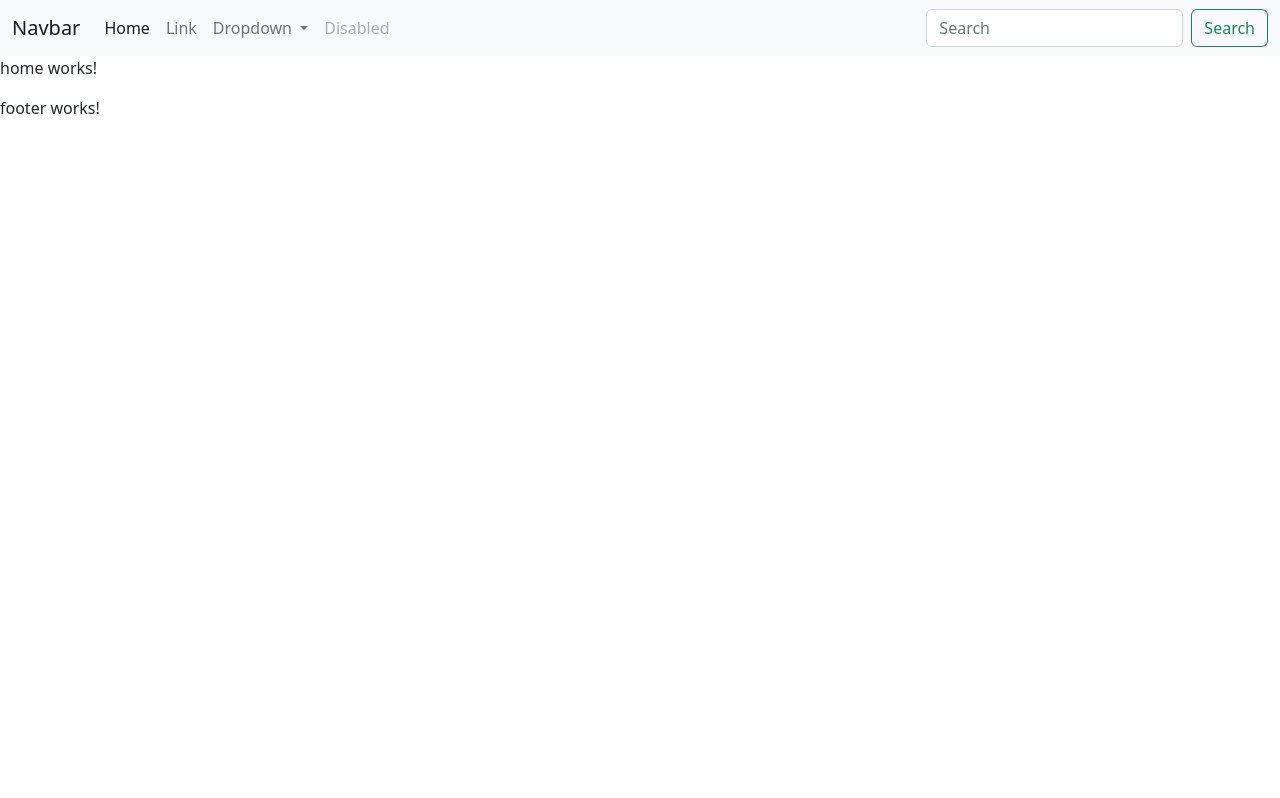
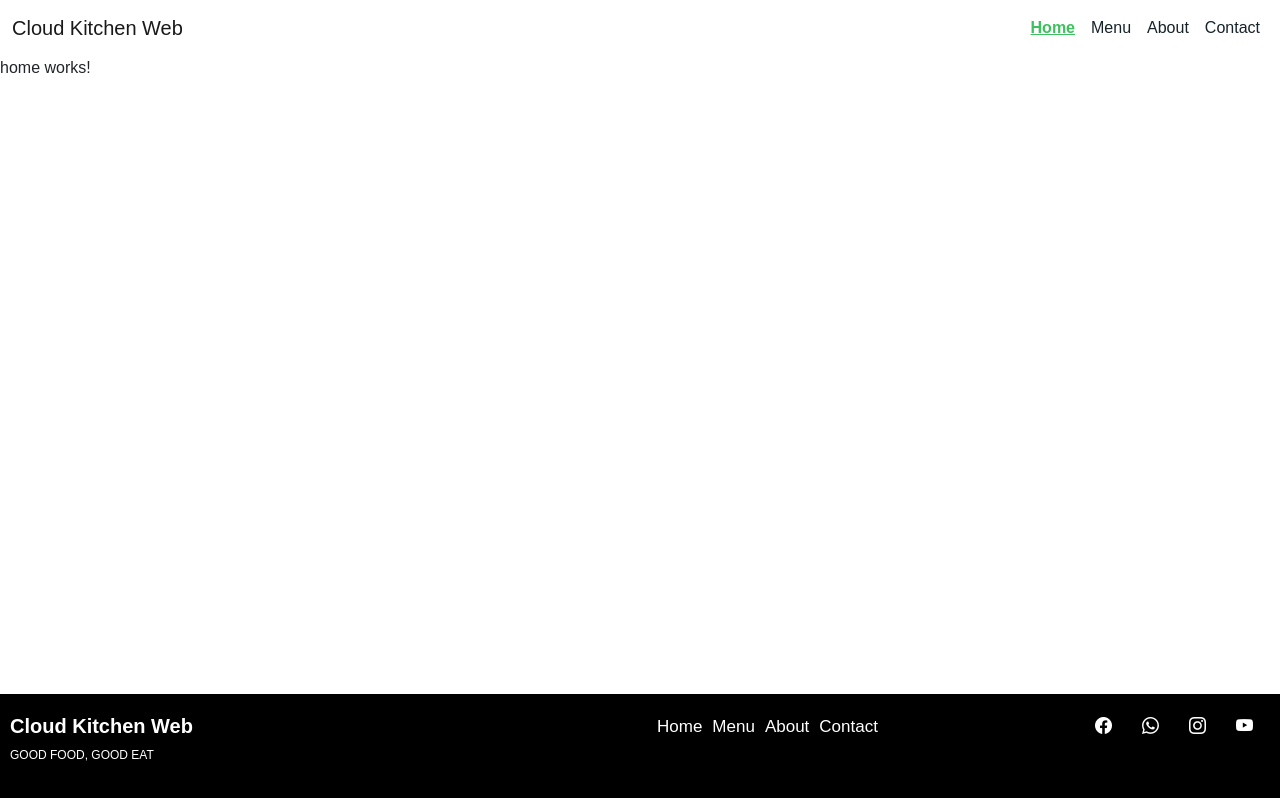
Before and after one commit to YeeShengTan1127/cloudkitchenweb, an Angular app: page / in a window 1280 px wide. Built offline with nearby package versions, Linux system fonts and the light colour scheme.

Commit message:
navbar & footer

```diff
--- a/src/app/sharepage/footer/footer.component.css
+++ b/src/app/sharepage/footer/footer.component.css
@@ -0,0 +1,29 @@
+.footer {
+  overflow: hidden;
+  position: sticky;
+  top: 100%;
+  background-color: #000;
+  padding: 20px 10px;
+}
+
+h1 {
+  color: #fff;
+  font-size: 20px;
+  font-weight: bold;
+}
+p {
+  color: #fff;
+  font-size: 12px;
+}
+a {
+  color: #fff;
+  text-decoration: none;
+  padding: 0px 5px;
+  font-size: 17px;
+}
+a:hover {
+  color: var(--primary-color);
+}
+i {
+  padding: 0px 10px;
+}
--- a/src/app/sharepage/footer/footer.component.html
+++ b/src/app/sharepage/footer/footer.component.html
@@ -1 +1,23 @@
-<p>footer works!</p>
+<div class="container-fluid footer">
+  <div class="row">
+    <!-- name -->
+    <div class="col-lg-6">
+      <h1>Cloud Kitchen Web</h1>
+      <p>GOOD FOOD, GOOD EAT</p>
+    </div>
+    <!-- nav -->
+    <div class="col-lg-4">
+      <a routerLink="">Home</a>
+      <a routerLink="menu">Menu</a>
+      <a routerLink="about">About</a>
+      <a routerLink="contact">Contact</a>
+    </div>
+    <!-- socialmedia -->
+    <div class="col-lg-2">
+      <a href="#" target="_blank"><i class="bi bi-facebook"></i></a>
+      <a href="#" target="_blank"><i class="bi bi-whatsapp"></i></a>
+      <a href="#" target="_blank"><i class="bi bi-instagram"></i></a>
+      <a href="#" target="_blank"><i class="bi bi-youtube"></i></a>
+    </div>
+  </div>
+</div>
--- a/src/app/sharepage/navbar/navbar.component.css
+++ b/src/app/sharepage/navbar/navbar.component.css
@@ -0,0 +1,9 @@
+.navbar-light .navbar-nav .nav-link {
+  color: var(--secondary-color);
+}
+
+.navbar-light .navbar-nav .nav-link.active-link {
+  color: var(--primary-color);
+  font-weight: bold;
+  text-decoration: underline;
+}
--- a/src/app/sharepage/navbar/navbar.component.html
+++ b/src/app/sharepage/navbar/navbar.component.html
@@ -1,6 +1,6 @@
-<nav class="navbar navbar-expand-lg bg-light">
+<nav class="navbar navbar-expand-lg">
   <div class="container-fluid">
-    <a class="navbar-brand" href="#">Navbar</a>
+    <a class="navbar-brand" routerLink="">Cloud Kitchen Web</a>
     <button
       class="navbar-toggler"
       type="button"
@@ -12,45 +12,39 @@
     >
       <span class="navbar-toggler-icon"></span>
     </button>
-    <div class="collapse navbar-collapse" id="navbarSupportedContent">
-      <ul class="navbar-nav me-auto mb-2 mb-lg-0">
+    <div
+      class="collapse navbar-collapse navbar-light"
+      id="navbarSupportedContent"
+    >
+      <ul class="navbar-nav ms-auto">
         <li class="nav-item">
-          <a class="nav-link active" aria-current="page" href="#">Home</a>
+          <a
+            class="nav-link active"
+            routerLink=""
+            routerLinkActive="active-link"
+            [routerLinkActiveOptions]="{ exact: true }"
+            >Home</a
+          >
         </li>
         <li class="nav-item">
-          <a class="nav-link" href="#">Link</a>
-        </li>
-        <li class="nav-item dropdown">
-          <a
-            class="nav-link dropdown-toggle"
-            href="#"
-            id="navbarDropdown"
-            role="button"
-            data-bs-toggle="dropdown"
-            aria-expanded="false"
+          <a class="nav-link" routerLink="menu" routerLinkActive="active-link"
+            >Menu</a
           >
-            Dropdown
-          </a>
-          <ul class="dropdown-menu" aria-labelledby="navbarDropdown">
-            <li><a class="dropdown-item" href="#">Action</a></li>
-            <li><a class="dropdown-item" href="#">Another action</a></li>
-            <li><hr class="dropdown-divider" /></li>
-            <li><a class="dropdown-item" href="#">Something else here</a></li>
-          </ul>
         </li>
         <li class="nav-item">
-          <a class="nav-link disabled">Disabled</a>
+          <a class="nav-link" routerLink="about" routerLinkActive="active-link"
+            >About</a
+          >
+        </li>
+        <li class="nav-item">
+          <a
+            class="nav-link"
+            routerLink="contact"
+            routerLinkActive="active-link"
+            >Contact</a
+          >
         </li>
       </ul>
-      <form class="d-flex" role="search">
-        <input
-          class="form-control me-2"
-          type="search"
-          placeholder="Search"
-          aria-label="Search"
-        />
-        <button class="btn btn-outline-success" type="submit">Search</button>
-      </form>
     </div>
   </div>
 </nav>
--- a/src/index.html
+++ b/src/index.html
@@ -6,11 +6,17 @@
     <base href="/" />
     <meta name="viewport" content="width=device-width, initial-scale=1" />
     <link rel="icon" type="image/x-icon" href="favicon.ico" />
+    <!--CSS-->
     <link
       href="https://cdn.jsdelivr.net/npm/bootstrap@5.2.0-beta1/dist/css/bootstrap.min.css"
       rel="stylesheet"
       integrity="sha384-0evHe/X+R7YkIZDRvuzKMRqM+OrBnVFBL6DOitfPri4tjfHxaWutUpFmBp4vmVor"
       crossorigin="anonymous"
+    />
+    <!--Icon-->
+    <link
+      rel="stylesheet"
+      href="https://cdn.jsdelivr.net/npm/bootstrap-icons@1.8.3/font/bootstrap-icons.css"
     />
   </head>
   <body>
--- a/src/styles.css
+++ b/src/styles.css
@@ -1 +1,13 @@
 /* You can add global styles to this file, and also import other style files */
+* {
+  padding: 0;
+  margin: 0;
+}
+:root {
+  --primary-color: #3fc060;
+  --secondary-color: #162328;
+}
+body {
+  height: 100vh;
+  font-family: Arial, Helvetica, sans-serif;
+}
```
